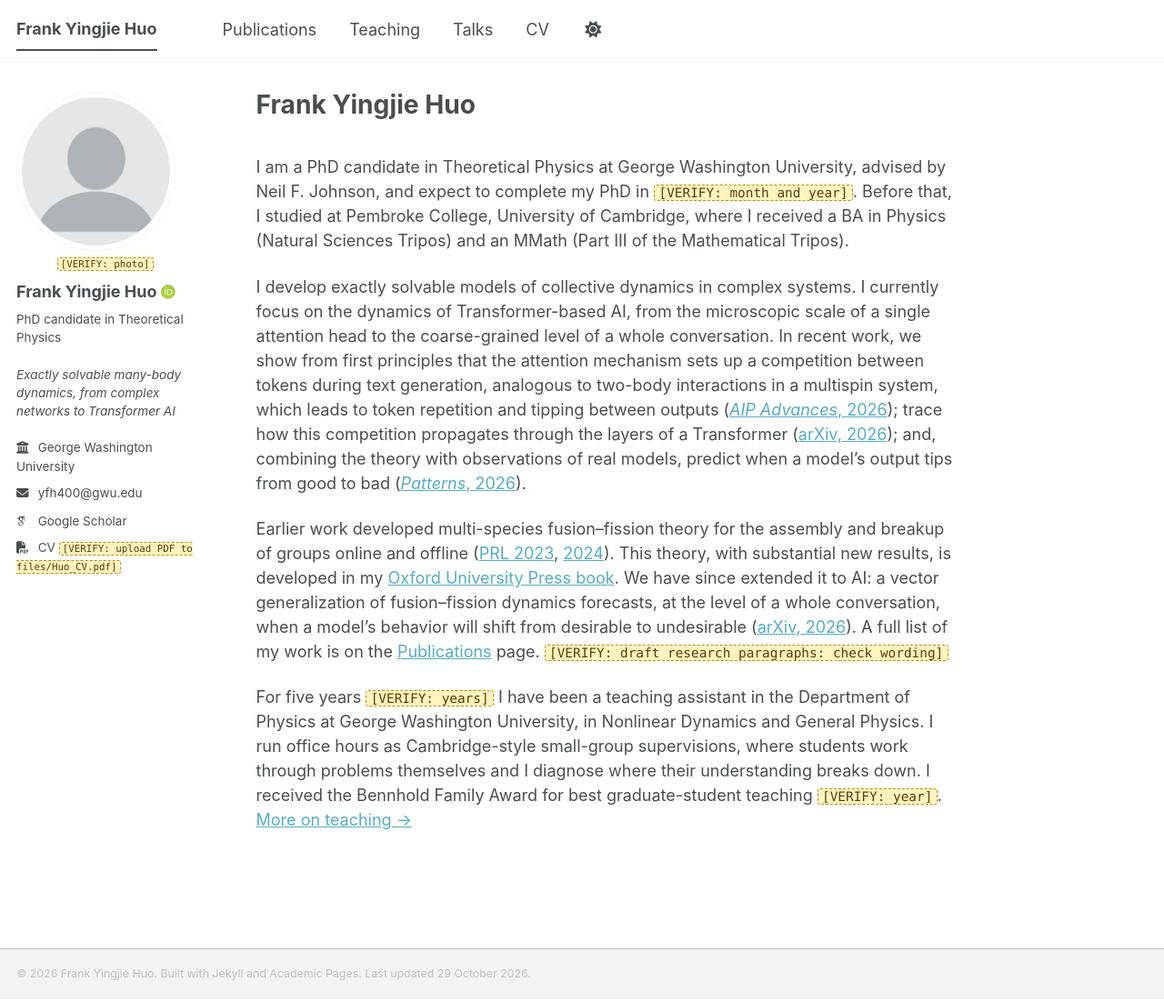
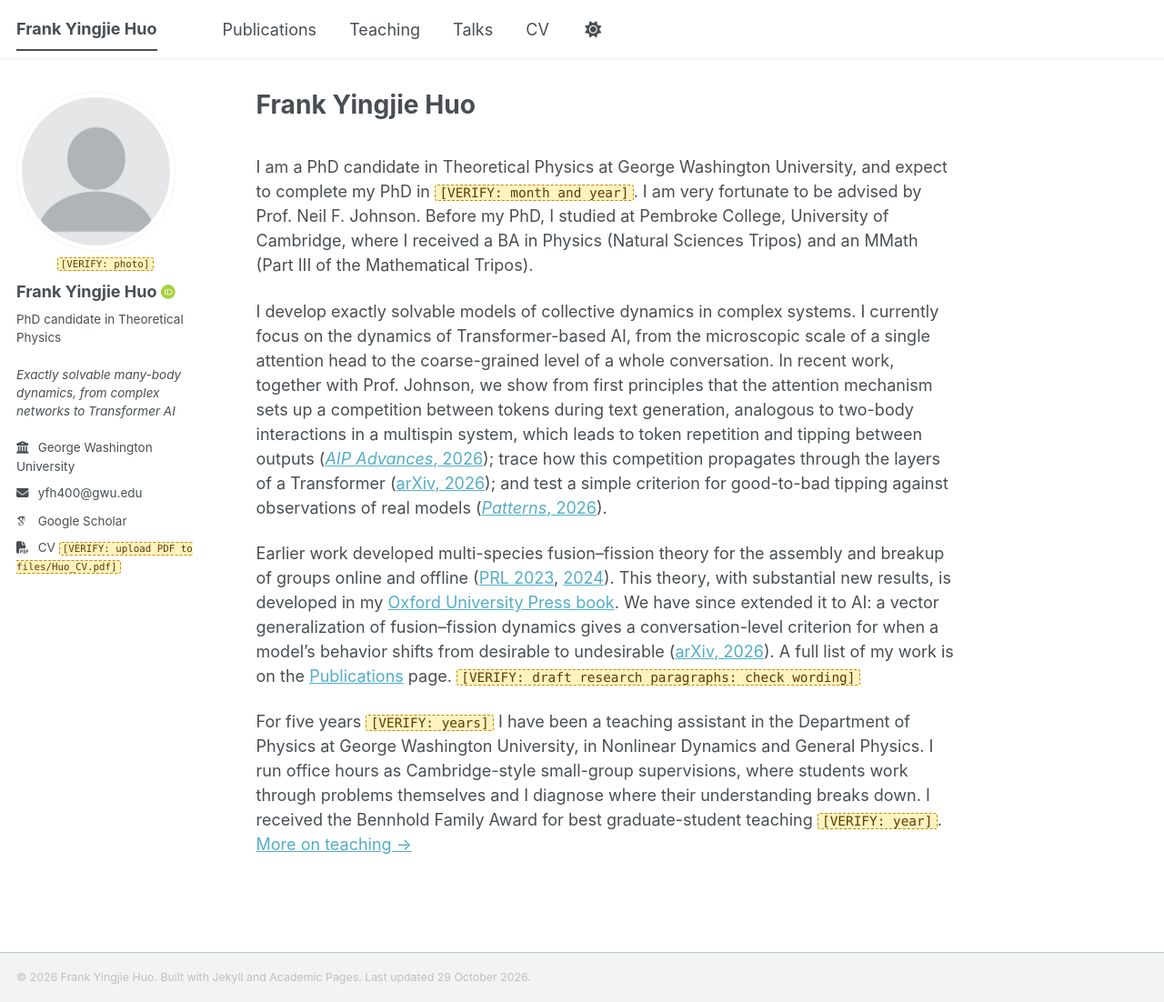
Before and after one commit to FrankHuo-217/huo.github.io, a Jekyll site: the page built from _pages/about.md, in a window 1280 px wide and 1102 px high. Shown: the whole window at 91% size. Built offline with Jekyll 4.4.1, drawn with Linux system fonts in a browser that asks for light colours; some web fonts are replaced; a script bundle is joined from its source files by our own code.

Commit message:
Refine the home page introduction and research wording
Give the advisor a sentence of his own and name him in the joint-work
sentence. Use "test" for the Patterns clause, completing the
show / trace / test sequence. Describe the fusion-fission extension
as giving a criterion rather than a forecast.

Co-Authored-By: Claude Opus 5.5 <noreply@anthropic.com>
Claude-Session: https://claude.ai/code/session_01EX1ohUgYjPPjqdCJmoT8XW

```diff
--- a/_pages/about.md
+++ b/_pages/about.md
@@ -15,11 +15,11 @@ redirect_from:
 · {% include cv-link.html label="CV" %}
 </p>
 
-I am a PhD candidate in Theoretical Physics at George Washington University, advised by Neil F. Johnson, and expect to complete my PhD in {% include verify.html note="month and year" %}. Before that, I studied at Pembroke College, University of Cambridge, where I received a BA in Physics (Natural Sciences Tripos) and an MMath (Part III of the Mathematical Tripos).
+I am a PhD candidate in Theoretical Physics at George Washington University, and expect to complete my PhD in {% include verify.html note="month and year" %}. I am very fortunate to be advised by Prof. Neil F. Johnson. Before my PhD, I studied at Pembroke College, University of Cambridge, where I received a BA in Physics (Natural Sciences Tripos) and an MMath (Part III of the Mathematical Tripos).
 {: .home-intro}
 
-I develop exactly solvable models of collective dynamics in complex systems. I currently focus on the dynamics of Transformer-based AI, from the microscopic scale of a single attention head to the coarse-grained level of a whole conversation. In recent work, we show from first principles that the attention mechanism sets up a competition between tokens during text generation, analogous to two-body interactions in a multispin system, which leads to token repetition and tipping between outputs ([*AIP Advances*, 2026]({{ "/publications/#2026-aip-advances-generative-ai-atom" | relative_url }})); trace how this competition propagates through the layers of a Transformer ([arXiv, 2026]({{ "/publications/#2026-arxiv-many-body-tipping" | relative_url }})); and, combining the theory with observations of real models, predict when a model's output tips from good to bad ([*Patterns*, 2026]({{ "/publications/#2026-patterns-competition-for-attention" | relative_url }})).
+I develop exactly solvable models of collective dynamics in complex systems. I currently focus on the dynamics of Transformer-based AI, from the microscopic scale of a single attention head to the coarse-grained level of a whole conversation. In recent work, together with Prof. Johnson, we show from first principles that the attention mechanism sets up a competition between tokens during text generation, analogous to two-body interactions in a multispin system, which leads to token repetition and tipping between outputs ([*AIP Advances*, 2026]({{ "/publications/#2026-aip-advances-generative-ai-atom" | relative_url }})); trace how this competition propagates through the layers of a Transformer ([arXiv, 2026]({{ "/publications/#2026-arxiv-many-body-tipping" | relative_url }})); and test a simple criterion for good-to-bad tipping against observations of real models ([*Patterns*, 2026]({{ "/publications/#2026-patterns-competition-for-attention" | relative_url }})).
 
-Earlier work developed multi-species fusion–fission theory for the assembly and breakup of groups online and offline ([PRL 2023]({{ "/publications/#2023-prl-shockwavelike-behavior" | relative_url }}), [2024]({{ "/publications/#2024-prl-multispecies-cohesion" | relative_url }})). This theory, with substantial new results, is developed in my [Oxford University Press book]({{ "/publications/#2025-book-introduction-to-online-complexity" | relative_url }}). We have since extended it to AI: a vector generalization of fusion–fission dynamics forecasts, at the level of a whole conversation, when a model's behavior will shift from desirable to undesirable ([arXiv, 2026]({{ "/publications/#2026-arxiv-fusion-fission-forecasts" | relative_url }})). A full list of my work is on the [Publications]({{ "/publications/" | relative_url }}) page. {% include verify.html note="draft research paragraphs: check wording" %}
+Earlier work developed multi-species fusion–fission theory for the assembly and breakup of groups online and offline ([PRL 2023]({{ "/publications/#2023-prl-shockwavelike-behavior" | relative_url }}), [2024]({{ "/publications/#2024-prl-multispecies-cohesion" | relative_url }})). This theory, with substantial new results, is developed in my [Oxford University Press book]({{ "/publications/#2025-book-introduction-to-online-complexity" | relative_url }}). We have since extended it to AI: a vector generalization of fusion–fission dynamics gives a conversation-level criterion for when a model's behavior shifts from desirable to undesirable ([arXiv, 2026]({{ "/publications/#2026-arxiv-fusion-fission-forecasts" | relative_url }})). A full list of my work is on the [Publications]({{ "/publications/" | relative_url }}) page. {% include verify.html note="draft research paragraphs: check wording" %}
 
 For five years {% include verify.html note="years" %} I have been a teaching assistant in the Department of Physics at George Washington University, in Nonlinear Dynamics and General Physics. I run office hours as Cambridge-style small-group supervisions, where students work through problems themselves and I diagnose where their understanding breaks down. I received the Bennhold Family Award for best graduate-student teaching {% include verify.html note="year" %}. [More on teaching →]({{ "/teaching/" | relative_url }})
```
